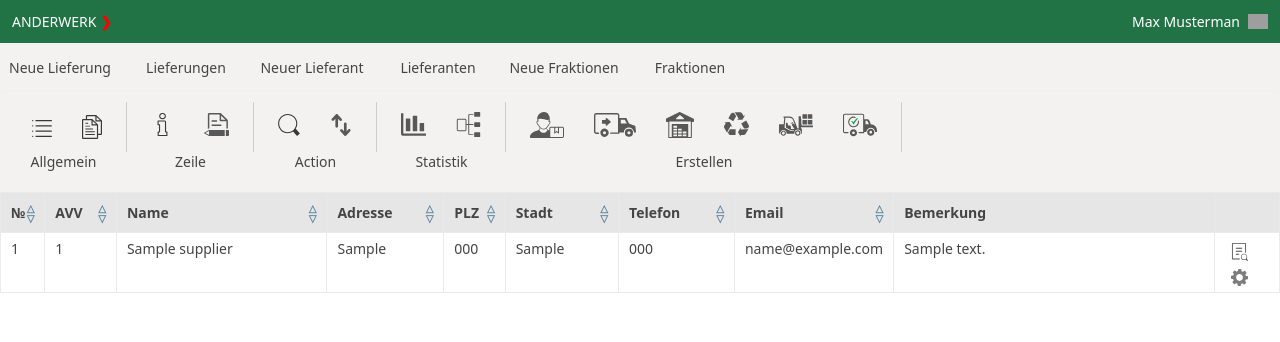
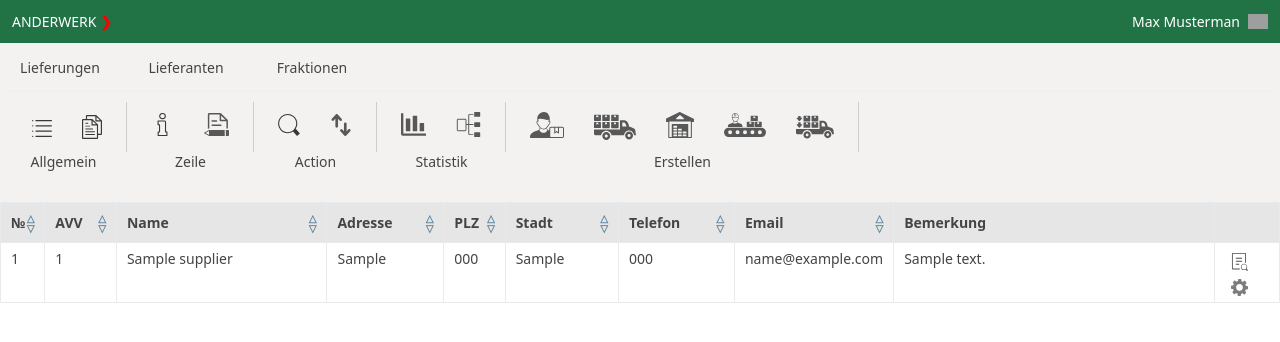
Before and after one commit to mivinkler/recycling, a Django app: page /warenwirtschaft/supplier/list in a window 1280 px wide. Shown: the top 342 px of the page. Run offline with Django 5.2, Linux system fonts and the light colour scheme; tables that the repository leaves empty hold one stand-in row (values such as "Sample post"); grey boxes are pictures that could not be loaded.

Commit message:
icons Verbesserung

```diff
--- a/warenwirtschaft/static/css/table.css
+++ b/warenwirtschaft/static/css/table.css
@@ -50,7 +50,7 @@ table {
   color: #444;
   font-size: 14px;
   padding-bottom: 4px;
-  border-bottom: 4px solid transparent; /* Zunächst transparenter Border */
+  border-bottom: 4px solid transparent;
   transition: border-color 0.2s ease-in-out, font-weight 0.2s ease-in-out;
 }
 
@@ -60,7 +60,7 @@ table {
 }
 
 .table-navi {
-  height: 100px;
+  height: 110px;
   display: flex;
   background-color: var(--background-primary-color);
   padding: 10px 0;
--- a/warenwirtschaft/templates/supplier/supplier_list.html
+++ b/warenwirtschaft/templates/supplier/supplier_list.html
@@ -18,11 +18,8 @@
 </div>
 
 <div class="top-menu">
-    <div><a href="{% url 'delivery_create' %}">Neue Lieferung</a></div>
     <div><a href="{% url 'delivery_units_list' %}">Lieferungen</a></div>
-    <div><a href="{% url 'supplier_create' %}">Neuer Lieferant</a></div>
     <div><a href="{% url 'suppliers_list' %}">Lieferanten</a></div>
-    <div><a href="{% url 'unload_create' %}">Neue Fraktionen</a></div>
     <div><a href="{% url 'unloads_list' %}">Fraktionen</a></div>
 </div>
 
@@ -80,16 +77,13 @@
                 <img src="{% static 'icons/delivery-icon.svg' %}">
             </a>
             <a href="{% url 'unload_create' %}" title="suchen">
-                <img src="{% static 'icons/unload-icon.svg' %}">
+                <img src="{% static 'icons/warehouse-icon.svg' %}">
             </a>
             <a href="#" title="suchen">
-                <img src="{% static 'icons/recycle-icon.svg' %}">
+                <img src="{% static 'icons/conveyor-icon.svg' %}">
             </a>
             <a href="#" title="suchen">
                 <img src="{% static 'icons/loading-icon.svg' %}">
-            </a>
-            <a href="#" title="suchen">
-                <img src="{% static 'icons/shipping-icon.svg' %}">
             </a>
         </div>
         <p class="table-navi-title">Erstellen</p>
```
Also changed, not shown: warenwirtschaft/static/icons/conveyor-icon.svg (added), warenwirtschaft/static/icons/delivery-icon.svg, warenwirtschaft/static/icons/loading-icon.svg, warenwirtschaft/static/icons/recycle-icon.svg (deleted), warenwirtschaft/static/icons/shipping-icon.svg, warenwirtschaft/static/icons/unload-icon.svg, warenwirtschaft/static/icons/warehouse-icon.svg (added).
